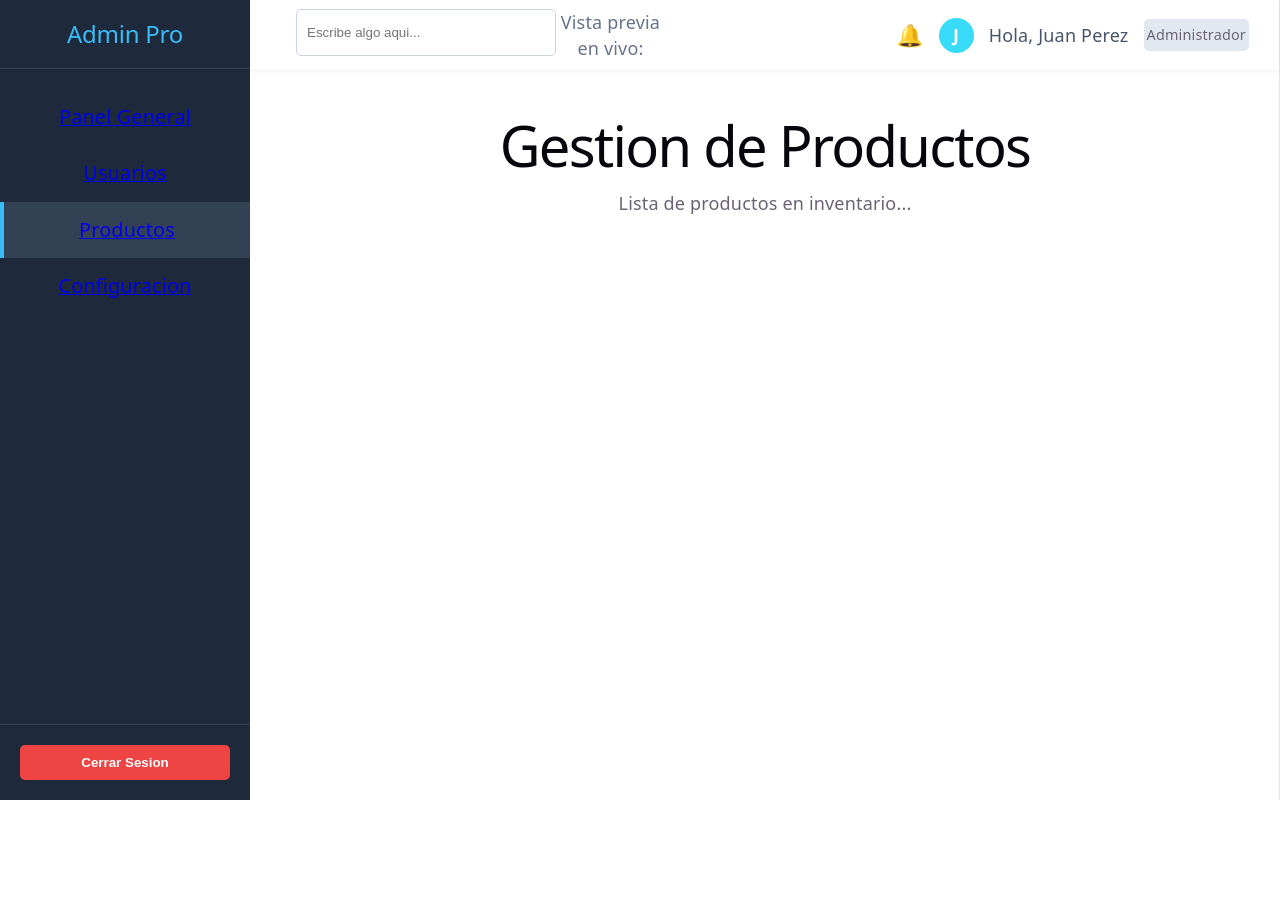
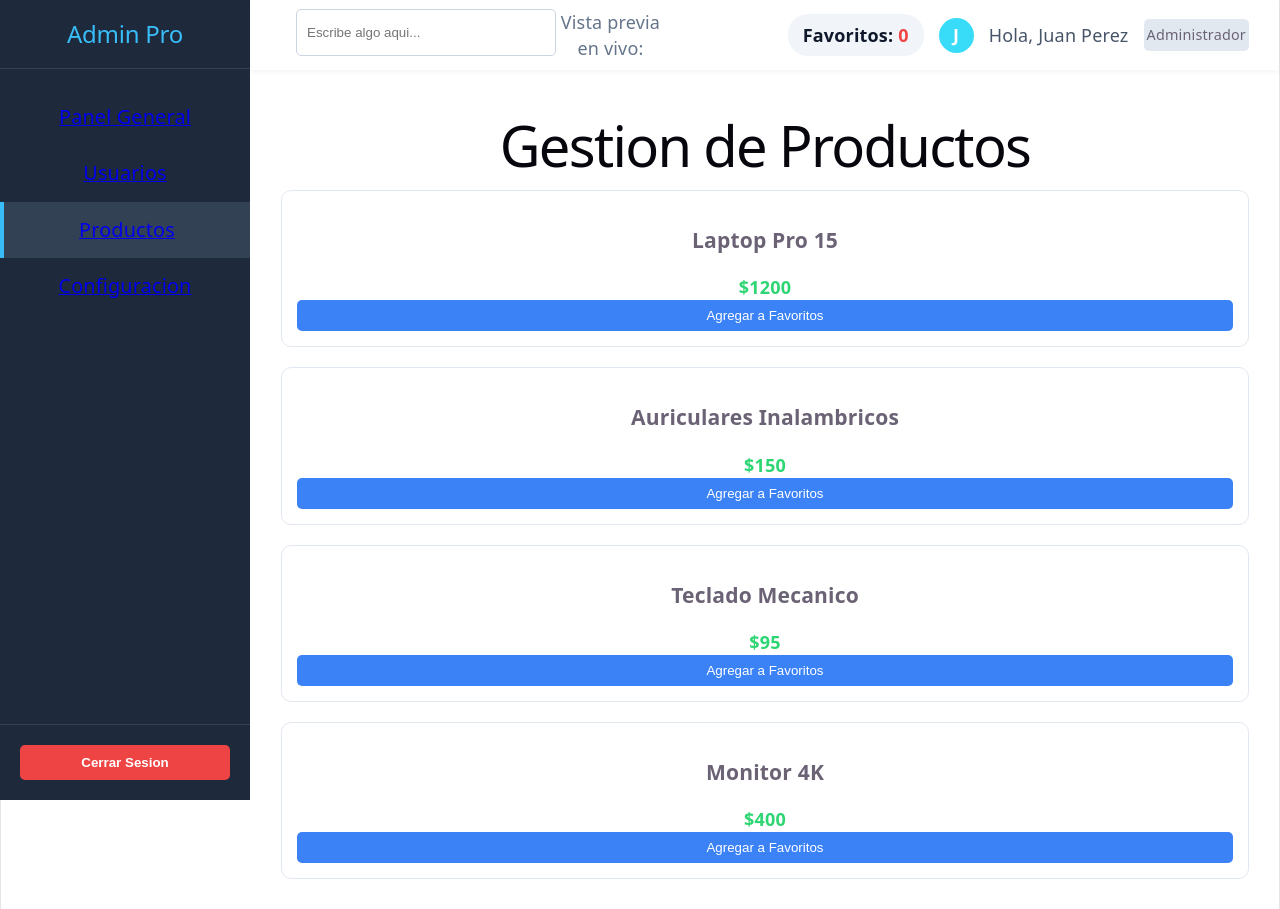
Before and after one commit to Guerrero9606/React-Atenea, a React (Vite) app: page /productos in a window 1280 px wide. Before the commit the page ends 800 px from the top, so only its background shows below. Built offline with nearby package versions, Linux system fonts and the light colour scheme.

Commit message:
Cambios de favoritos

```diff
--- a/src/App.jsx
+++ b/src/App.jsx
@@ -5,6 +5,7 @@ import Productos from "./pages/Productos";
 import NotFound from "./pages/NotFound";
 import UsuariosLista from "./pages/UsuariosLista";
 import UsuariosDetalle from './pages/UsuariosDetalle';
+import MisFavoritos from "./pages/MisFavoritos";
 
 function App() {
   return(
@@ -14,6 +15,7 @@ function App() {
         <Route path="productos" element={ <Productos /> }/>
         <Route path="usuarios" element={ <UsuariosLista /> } />
         <Route path="usuarios/:id" element={ <UsuariosDetalle /> } />
+        <Route path="mis-favoritos" element={ <MisFavoritos /> } />
       </Route>
 
       <Route path="*" element={ <NotFound /> } />
--- /dev/null
+++ b/src/components/ProductoCard.jsx
@@ -0,0 +1,27 @@
+import { useContext } from "react";
+import { FavoritosContext } from "../context/FavoritosContext";
+
+export default function ProductoCard({producto}){
+    const {agregarFavorito} = useContext(FavoritosContext);
+
+    return(
+        <div style={{border: '1px solid #e2e8f0',
+            padding: '15px',
+            borderRadius: '10px',
+            background: 'white'
+        }}>
+            <h3>{producto.nombre}</h3>
+            <p style={{color: '#2ed573', fontWeight: 'bold'}}>${producto.precio}</p>
+
+            <button
+                onClick={()=> agregarFavorito(producto)}
+                style={{background: '#3b82f6', color: 'white', border: 'none',
+                    padding: '8px 15px', borderRadius: '5px', cursor: 'pointer',
+                    width: '100%'
+                }}
+            >
+                Agregar a Favoritos
+            </button>
+        </div>
+    );
+}
--- a/src/components/TopNav.jsx
+++ b/src/components/TopNav.jsx
@@ -3,10 +3,13 @@ import Buscardor from './Buscardor';
 import RelojDigital from './RelojDigital';
 import { useContext } from 'react';
 import { AuthContext } from '../context/AuthContext';
+import { Link } from 'react-router-dom';
+import { FavoritosContext } from '../context/FavoritosContext';
 
 function TopNav() {
     // const usuarioActual = "Juan Perez";
     const { usuario } = useContext(AuthContext);
+    const { favoritos } = useContext(FavoritosContext);
 
     return (
         <header className='topnav'>
@@ -15,7 +18,12 @@ function TopNav() {
                 <Buscardor clase="input-buscar"/>
             </div>
             <div className='perfil-usuario'>
-                <span className='notificaciones'>🔔</span>
+                <Link to="/mis-favoritos" style={{textDecoration: 'none',
+                    background: '#f1f5f9', padding: '8px 15px',
+                    borderRadius: '20px', color: '#0f172a', fontWeight: 'bold'
+                }}>
+                    Favoritos: <span style={{color: '#ef4444'}}>{favoritos.length}</span>
+                </Link>
                 {usuario.conectado ? (
                     <>
                         <div className='avatar'>{usuario.nombre.charAt(0)}</div>
--- /dev/null
+++ b/src/pages/MisFavoritos.jsx
@@ -0,0 +1,28 @@
+import { useContext } from 'react';
+import { FavoritosContext } from '../context/FavoritosContext';
+
+export default function MisFavoritos() {
+  const { favoritos, vaciarFavoritos } = useContext(FavoritosContext);
+
+  return (
+<div>
+<h1>⭐ Mis Favoritos</h1>
+      {favoritos.length === 0 ? (
+<p>No tienes ningún producto en tu lista.</p>
+      ) : (
+<>
+<button onClick={vaciarFavoritos} style={{ background: '#ef4444', color: 'white', border: 'none', padding: '10px', borderRadius: '5px', marginBottom: '20px', cursor: 'pointer' }}>
+🗑️ Vaciar Lista
+</button>
+<ul style={{ listStyle: 'none', padding: 0 }}>
+            {favoritos.map((item) => (
+<li key={item.id} style={{ background: 'white', padding: '15px', marginBottom: '10px', borderRadius: '8px', border: '1px solid #e2e8f0' }}>
+<strong>{item.nombre}</strong> - ${item.precio}
+</li>
+            ))}
+</ul>
+</>
+      )}
+</div>
+  );
+}
--- a/src/pages/Productos.jsx
+++ b/src/pages/Productos.jsx
@@ -1,8 +1,24 @@
+import ProductoCard from "../components/ProductoCard";
+
 export default function Productos(){
+
+    const baseProductos = [
+        {id: 1, nombre: 'Laptop Pro 15', precio: 1200},
+        {id: 2, nombre: 'Auriculares Inalambricos', precio: 150},
+        {id: 3, nombre: 'Teclado Mecanico', precio: 95},
+        {id: 4, nombre: 'Monitor 4K', precio: 400}
+    ]
+
     return(
         <div>
             <h1>Gestion de Productos</h1>
-            <p>Lista de productos en inventario...</p>
+            <div style={{display: 'grid',
+                gridTemplateColumns: 'repeat(auto-fit), minmax(200px, 1fr)',
+                gap: '20px'}}>
+                {baseProductos.map((prod)=>(
+                    <ProductoCard key={prod.id} producto={prod} />
+                ))}
+            </div>
         </div>
     );
 }
```
